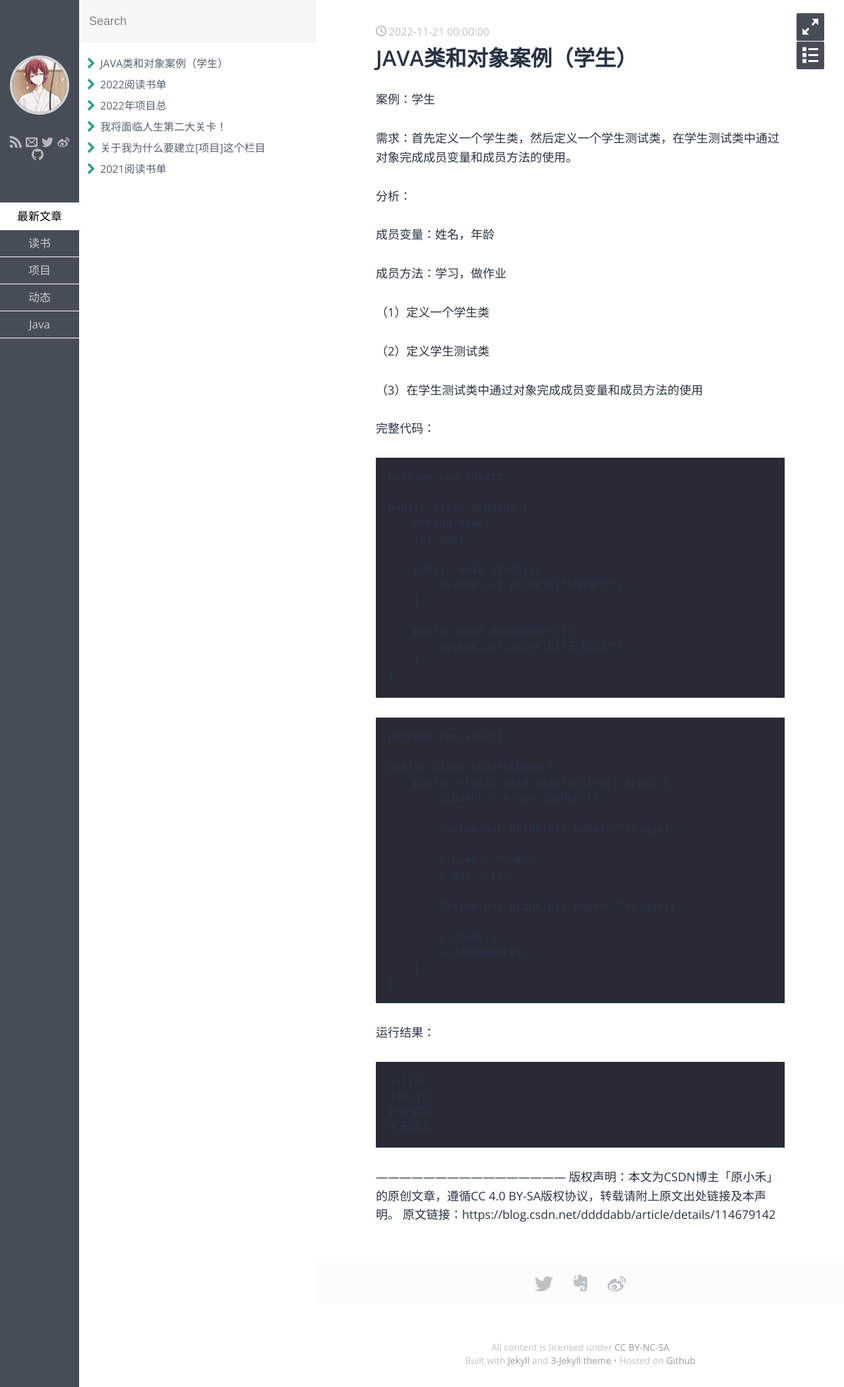
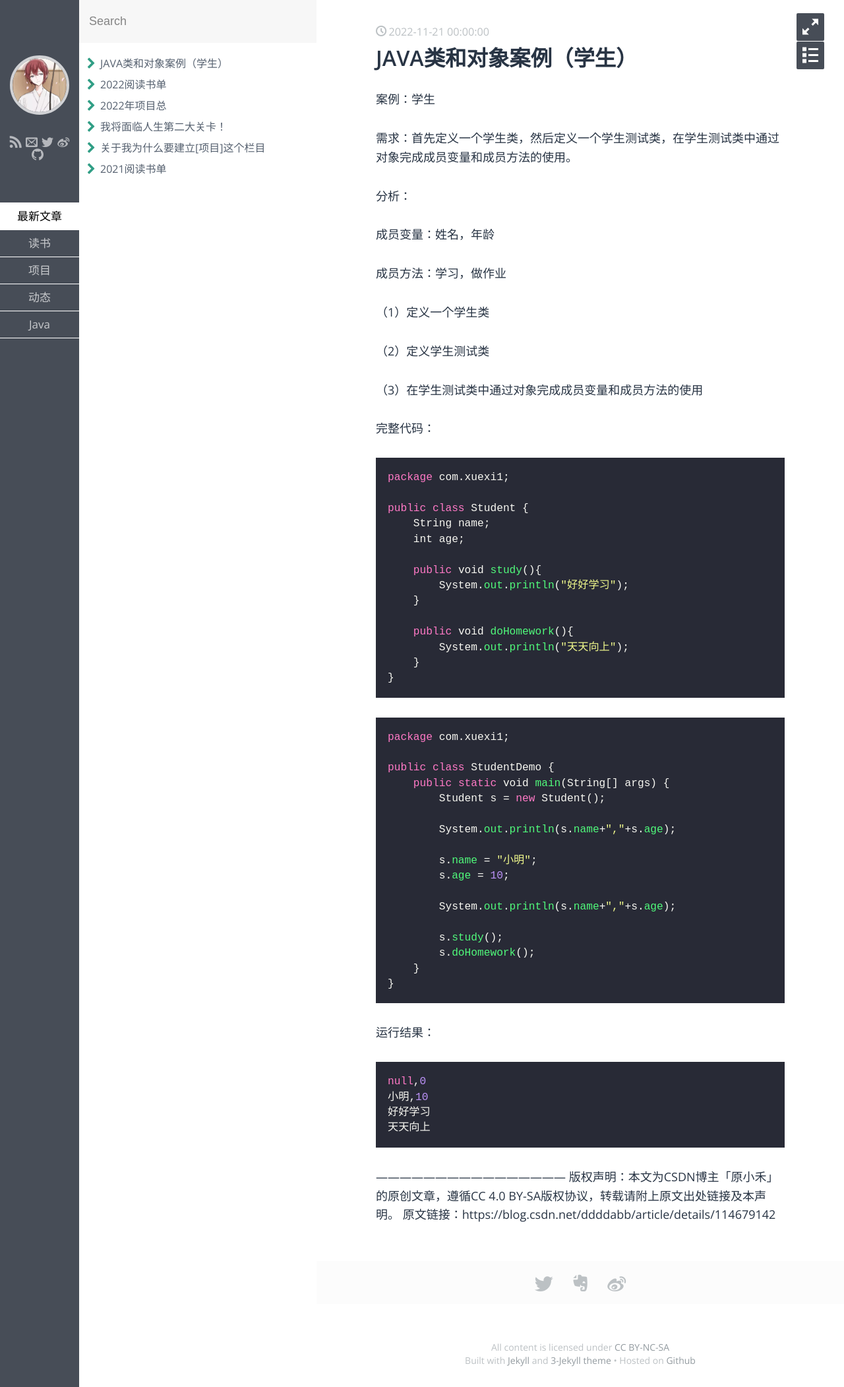
Before and after one commit to huiqiang233/huiqiang233.github.io, a Jekyll site: the page built from _posts/proj/2022-11-21-Student.md, in a window 1280 px wide. Shown: the whole page at 66% size. Built offline with Jekyll 4.4.1, drawn with Linux system fonts in a browser that asks for light colours; some web fonts are replaced; comment, search, counter and statistics services are not loaded.

Commit message:
Update 2022-11-21-Student.md

````diff
--- a/_posts/proj/2022-11-21-Student.md
+++ b/_posts/proj/2022-11-21-Student.md
@@ -21,7 +21,7 @@ keywords: java
 （3）在学生测试类中通过对象完成成员变量和成员方法的使用
 
 完整代码：
-```key
+```java
 package com.xuexi1;
 
 public class Student {
@@ -37,7 +37,7 @@ public class Student {
     }
 }
 ```
-```key
+```java
 package com.xuexi1;
 
 public class StudentDemo {
@@ -58,7 +58,7 @@ public class StudentDemo {
 ```
 
 运行结果：
-```key
+```java
 null,0
 小明,10
 好好学习
````
